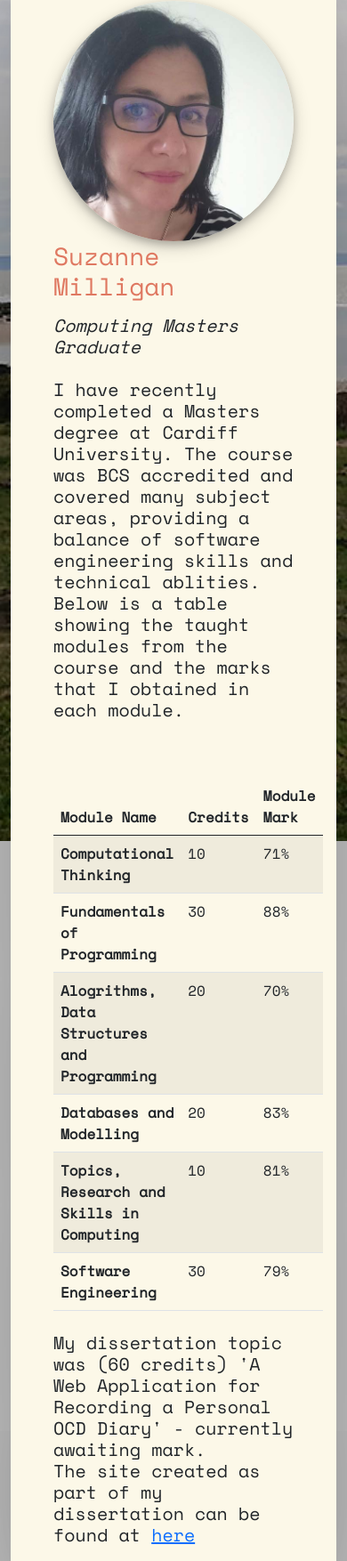
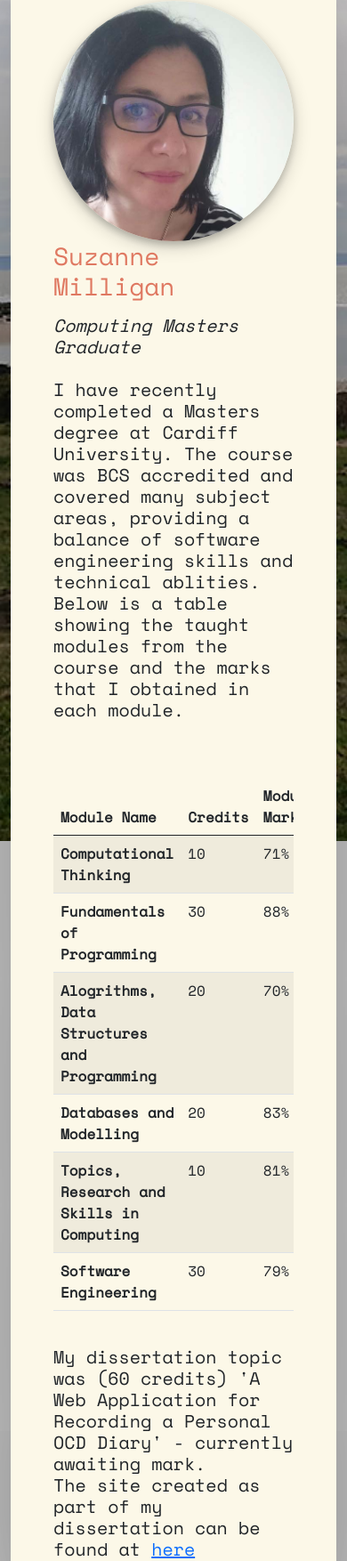
Before and after one commit to milligans/diss, a Flask app: page / in a window 390 px wide. Shown: the part 171-1925 px from the top of the page at 89% size. Run offline with Flask 2, Linux system fonts and the light colour scheme; some libraries are stand-ins or nearby versions.

Commit message:
made tables more responsive

```diff
--- a/app/templates/index.html
+++ b/app/templates/index.html
@@ -27,7 +27,7 @@
                     a balance of software engineering skills and technical ablities. Below is a table showing the taught modules from the course and the marks that I obtained in each module. <br></p></h5>
         </div>
    </div>
-
+         <div class="table-responsive-sm">
             <table class="table table-striped mb-4">
              <thead>
              <tr>
@@ -70,6 +70,7 @@
              </tr>
              </tbody>
          </table>
+     </div>
          <p><h5>My dissertation topic was (60 credits) 'A Web Application for Recording a Personal OCD Diary' - currently awaiting mark.<br>
             The site created as part of my dissertation can be found at <a href ="https://ocddiary.herokuapp.com">here</a>
      </h5></p>
@@ -81,7 +82,7 @@
   <div class="tab-pane fade p-5" id="skills" role="tabpanel" aria-labelledby="skills-tab">
 
    <h3>Work Experience</h3>
-
+    <div class="table-responsive-sm">
        <table class="table table-striped">
            <thead>
                <tr>
@@ -102,9 +103,11 @@
            </tr>
 
        </table>
+        </div>
     <hr>
 
    <h3>Skills</h3>
+    <div class="table-responsive-sm">
        <table class="table table-striped">
            <thead>
                <tr>
@@ -145,6 +148,7 @@
                <td>Basic experience</td>
            </tr>
        </table>
+        </div>
        <div id="hr">
            <h3>Education</h3>
            <p><h5>I have recently completed a masters degree in computing at Cardiff University. I also hold an undergraduate batchelor of engineering
```
Lines whose indentation alone changed are shown as unchanged.
